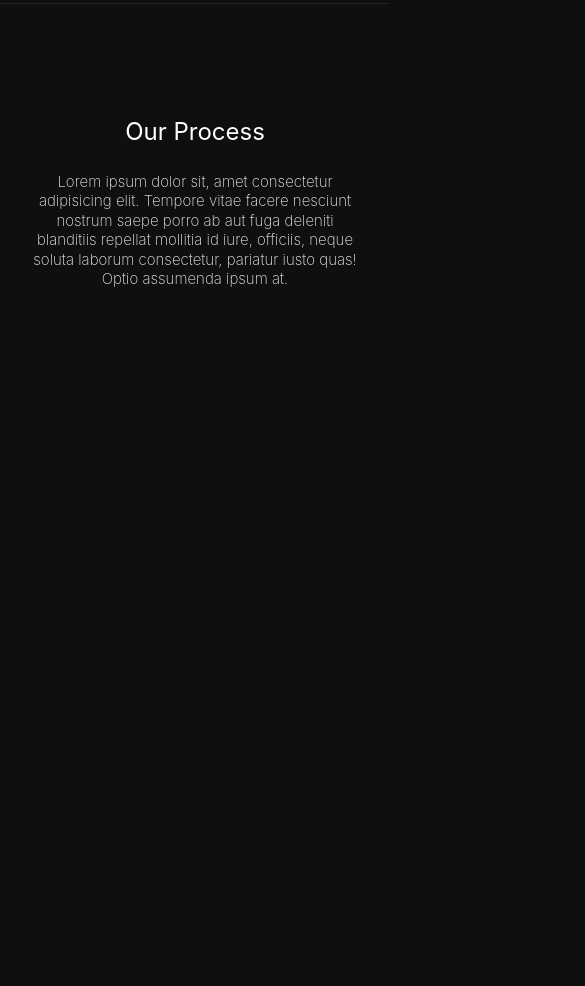
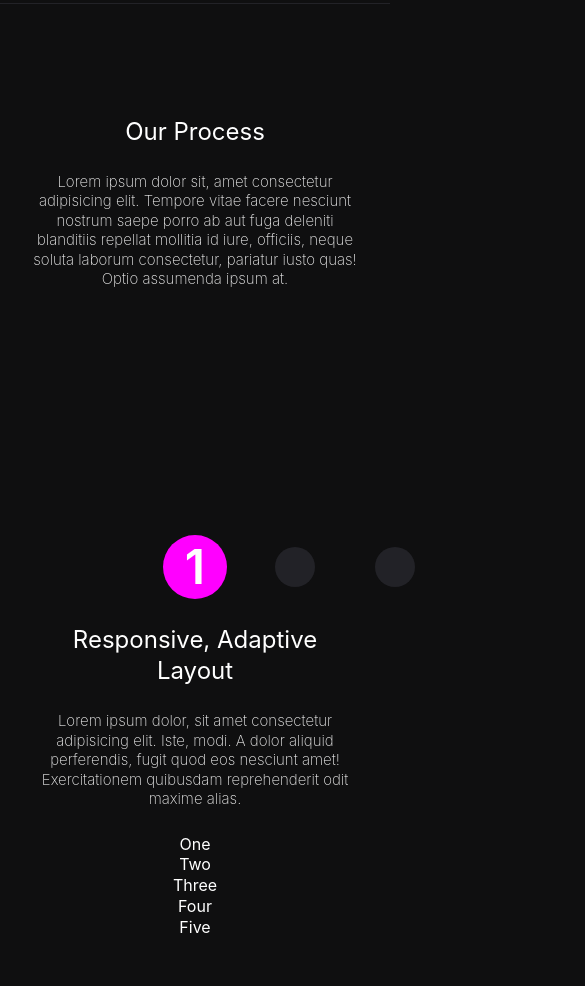
Before and after one commit to maxrule98/pixelsense, a website built with Parcel: page src/index.html in a window 390 px wide. Shown: the part 2448-3434 px from the top of the page, 585 px wide, since content can reach past the window. Before the commit the page ends 2785 px from the top, so only its background shows below. Built offline with nearby package versions, Linux system fonts and the light colour scheme.

Commit message:
mobile testing

```diff
--- a/src/index.html
+++ b/src/index.html
@@ -33,7 +33,7 @@
         </div>
     </section>
 
-    <section class="row row--scroll">
+    <section class="row row--2 row--scroll">
         <div class="container container--fill">
             <div class="ico"><h1>✓</h1></div>
             <h2 class="text__subtitle">Responsive, Adaptive Layout</h2>
@@ -63,5 +63,44 @@
         </div>
     </section>
 
+    <section class="row row--3 row--scroll">
+        <div class="container container--center">
+            <div class="ico ico--center"><h1>1</h1></div>
+            <h2 class="text__subtitle">Responsive, Adaptive Layout</h2>
+            <p class="text__body">Lorem ipsum dolor, sit amet consectetur adipisicing elit. Iste, modi. A dolor aliquid perferendis, fugit quod eos nesciunt amet! Exercitationem quibusdam reprehenderit odit maxime alias.</p>
+            <ul class="text__list">
+                <li>One</li>
+                <li>Two</li>
+                <li>Three</li>
+                <li>Four</li>
+                <li>Five</li>
+            </ul>
+        </div>
+        <div class="container container--center">
+            <div class="ico ico--center"><h1>2</h1></div>
+            <h2 class="text__subtitle">Responsive, Adaptive Layout</h2>
+            <p class="text__body">Lorem, ipsum dolor sit amet consectetur adipisicing elit. Quo vero quia accusantium voluptates, provident distinctio esse facilis quidem soluta non at, minus consectetur sapiente fugiat?</p>
+            <ul class="text__list">
+                <li>One</li>
+                <li>Two</li>
+                <li>Three</li>
+                <li>Four</li>
+                <li>Five</li>
+            </ul>
+        </div>
+        <div class="container container--center">
+            <div class="ico ico--center"><h1>3</h1></div>
+            <h2 class="text__subtitle">Responsive, Adaptive Layout</h2>
+            <p class="text__body">Lorem, ipsum dolor sit amet consectetur adipisicing elit. Facilis nesciunt, at amet consequuntur distinctio illo provident eos neque. Rem soluta voluptate reprehenderit exercitationem quia in.</p>
+            <ul class="text__list">
+                <li>One</li>
+                <li>Two</li>
+                <li>Three</li>
+                <li>Four</li>
+                <li>Five</li>
+            </ul>
+        </div>
+    </section>
+
 </body>
 </html>
--- a/src/less/partials/base.less
+++ b/src/less/partials/base.less
@@ -1,7 +1,9 @@
 .container {
     padding: 3em 2em;
     scroll-snap-align: center;
-
+    &--center {
+        text-align: center;
+    }
     &--fill {
         background: @grey--light;
     }
@@ -19,6 +21,27 @@
     background: @highlight;
     border-radius: 50%;
     margin-bottom: 25px;
+    &--center {
+        margin: 0 auto 25px auto;
+        &::after {
+            content: '';
+            width: 40px;
+            height: 40px;
+            background-color: @grey--light;
+            border-radius: 50%;
+            position: absolute;
+            transform: translateX(100px);
+        }
+        &::before {
+            content: '';
+            width: 40px;
+            height: 40px;
+            background-color: @grey--light;
+            border-radius: 50%;
+            position: absolute;
+            transform: translateX(200px);
+        }
+    }
     @media screen and (max-width: 800px) {
         margin: 0 auto 25px auto;
     }
--- a/src/less/partials/grid.less
+++ b/src/less/partials/grid.less
@@ -28,9 +28,12 @@ body {
         grid-template-rows: auto;
         padding: 0px;
     }
+    &--3 {
+        grid-template-columns: repeat(3, minmax(min-content, 1fr));
+        grid-template-rows: auto;
+        padding: 0px;
+    }
     &--scroll {
-        grid-template-columns: repeat(2, minmax(min-content, 1fr));
-        grid-template-rows: auto;
         padding: 0px;
     }
     @media screen and (max-width: 800px) {
```
Also changed, not shown: dist/index.html, 3 other files.
